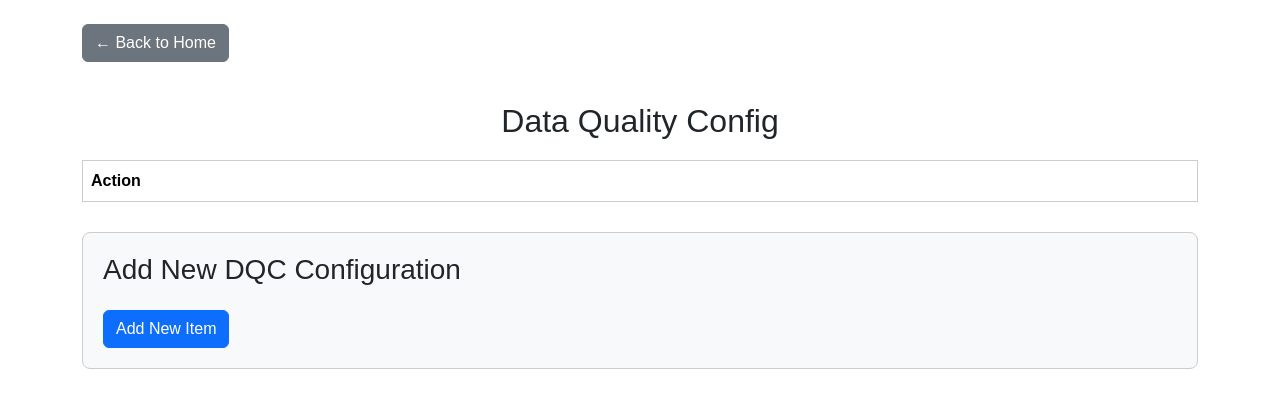
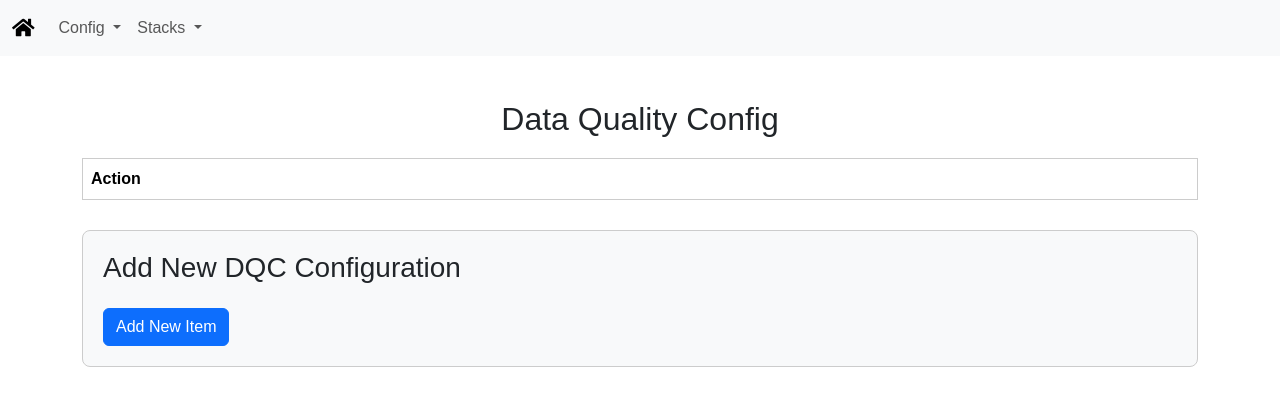
Before and after one commit to agamhub/Spark-ConfigBase, a Flask app: page /dqc in a window 1280 px wide. Shown: the top 408 px of the page. Run offline with Flask 3, Linux system fonts and the light colour scheme; lists and menus that the app fills with data are empty.

Commit message:
add home bootstrap

```diff
--- /dev/null
+++ b/app/templates/configbar.html
@@ -0,0 +1,9 @@
+<ul class="navbar-nav">
+    <li class="nav-item dropdown">
+        <a class="nav-link dropdown-toggle" href="#" id="navbarDropdownMenuLink" role="button" data-bs-toggle="dropdown" aria-expanded="false">
+            Config
+        </a>
+        <ul class="dropdown-menu" aria-labelledby="navbarDropdownMenuLink">
+            <li><a class="dropdown-item" href="/config">Spark Job Config</a></li>
+            <li><a class="dropdown-item" href="/dqc">Data Quality Config</a></li>
+        </ul>
--- a/app/templates/dqc_config.html
+++ b/app/templates/dqc_config.html
@@ -5,6 +5,7 @@
     <meta name="viewport" content="width=device-width, initial-scale=1.0">
     <title>Data Quality Config</title>
     <link href="{{ url_for('static', filename='styles.css') }}" rel="stylesheet">
+    <link href="https://cdnjs.cloudflare.com/ajax/libs/font-awesome/5.15.4/css/all.min.css" rel="stylesheet">
     <link href="https://cdn.jsdelivr.net/npm/bootstrap@5.3.0-alpha3/dist/css/bootstrap.min.css" rel="stylesheet">
     <style>
         body { font-family: sans-serif; }
@@ -28,8 +29,24 @@
     </style>
 </head>
 <body>
+    <nav class="navbar navbar-expand-lg navbar-light bg-light">
+        <div class="container-fluid">
+            <a class="navbar-brand" href="/">
+                <i class="fas fa-home"></i>
+            </a>
+            <button class="navbar-toggler" type="button" data-bs-toggle="collapse" data-bs-target="#navbarNav" aria-controls="navbarNav" aria-expanded="false" aria-label="Toggle navigation">
+                <span class="navbar-toggler-icon"></span>
+            </button>
+            <div class="collapse navbar-collapse" id="navbarNav">
+                        {% include 'configbar.html' %}
+                    </li>
+                        {% include 'stacksbar.html' %}
+                    </li>
+                </ul>
+            </div>
+        </div>
+    </nav>
     <div class="container mt-4">
-        <a href="{{ url_for('home') }}" class="btn btn-secondary back-home-btn">← Back to Home</a>
         <h2>Data Quality Config</h2>
 
         {% if error_message %}
--- /dev/null
+++ b/app/templates/stacksbar.html
@@ -0,0 +1,7 @@
+<li class="nav-item dropdown">
+    <a class="nav-link dropdown-toggle" href="#" id="navbarStacksMenuLink" role="button" data-bs-toggle="dropdown" aria-expanded="false">
+        Stacks
+    </a>
+    <ul class="dropdown-menu" aria-labelledby="navbarStacksMenuLink">
+        <li><a class="dropdown-item" href="/application-stacks">Application Stacks</a></li>
+    </ul>
```
Also changed, not shown: app/templates/appstacks.html (+5 -10 lines), app/templates/config_form.html (+18 -1 lines), app/templates/home.html (+6 -17 lines).
